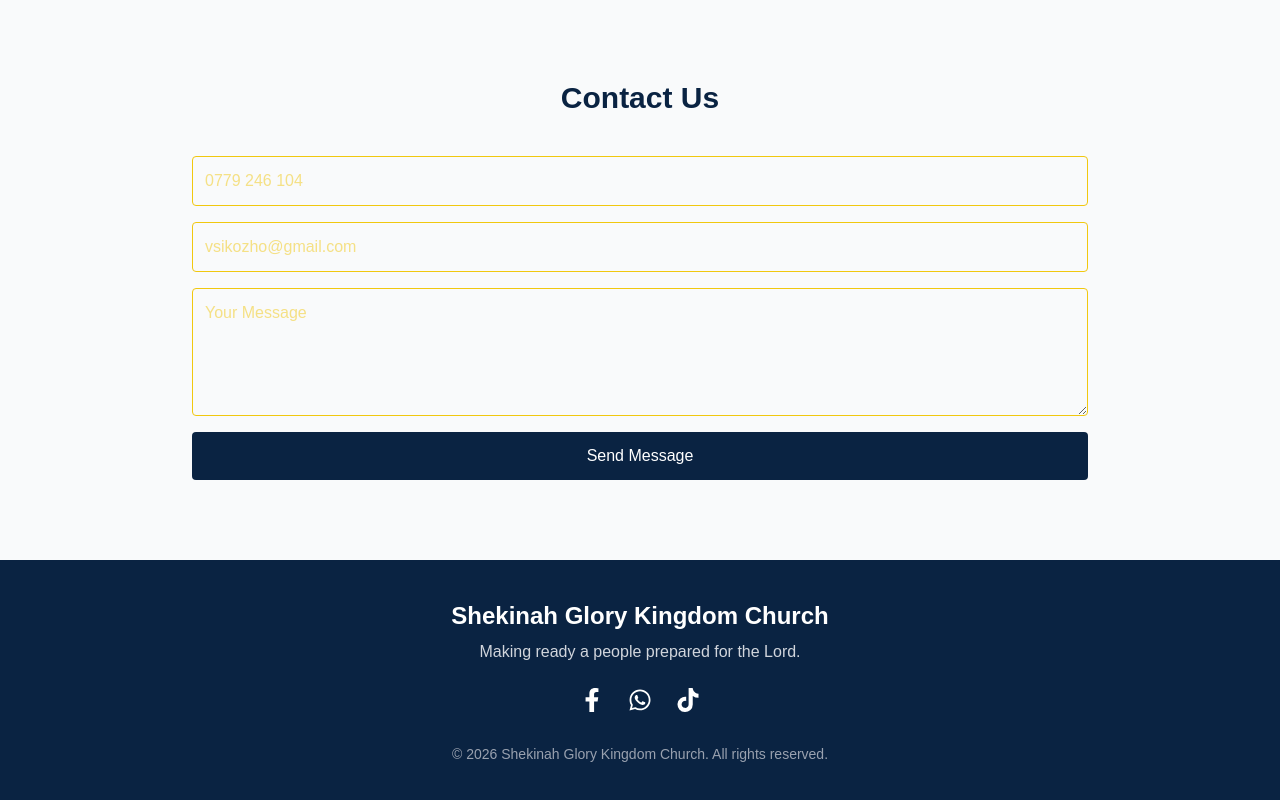
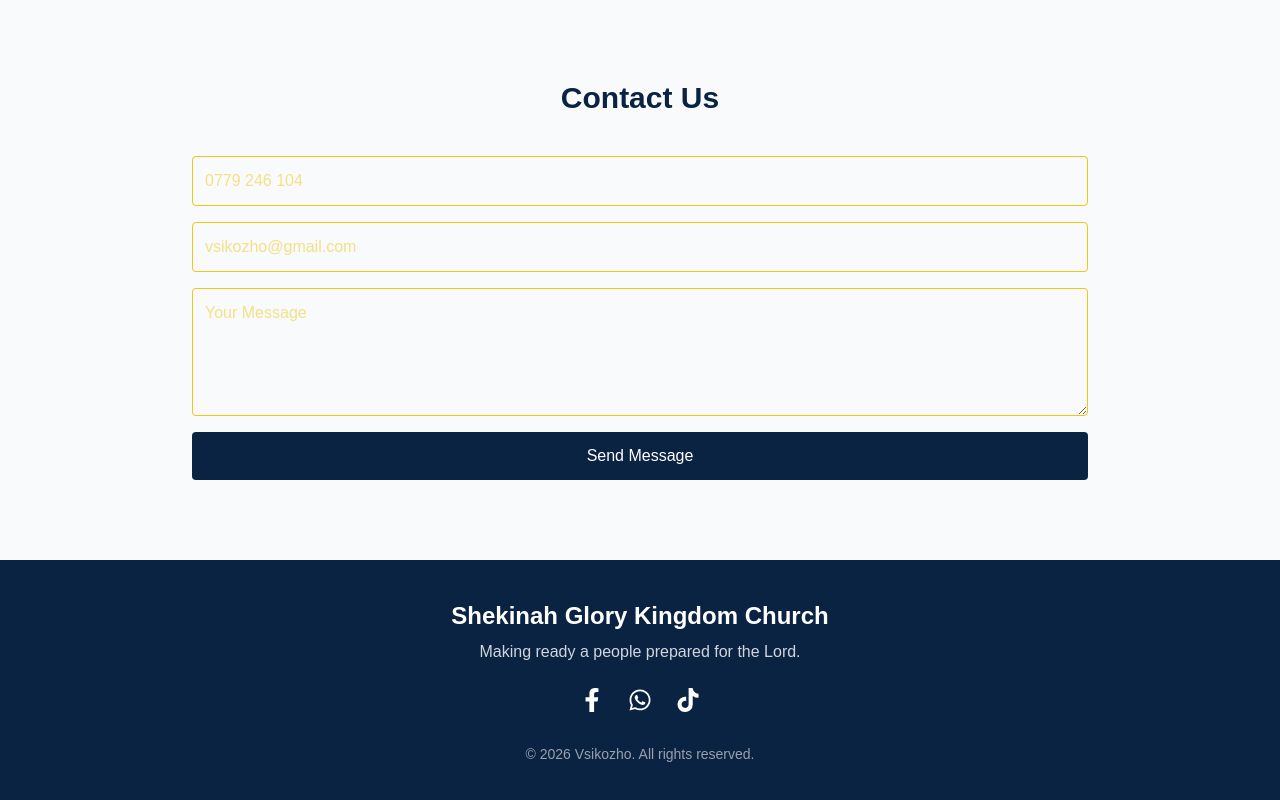
Before and after one commit to Vengie1/churchweb, a Next.js app: page / in a window 1280 px wide. Shown: the part 4626-5426 px from the top of the page. Built offline with nearby package versions, Linux system fonts and the light colour scheme.

Commit message:
small updates

```diff
--- a/components/Footer.tsx
+++ b/components/Footer.tsx
@@ -3,7 +3,6 @@ import {
   FaWhatsapp,
   FaTiktok,
 } from "react-icons/fa";
-
 export default function Footer() {
   return (
     <footer className="bg-[#0A2342] text-white py-10">
@@ -50,7 +49,7 @@ export default function Footer() {
         </div>
 
         <p className="mt-8 text-sm text-gray-400">
-          © {new Date().getFullYear()} Shekinah Glory Kingdom Church. All rights reserved.
+          © {new Date().getFullYear()} Vsikozho. All rights reserved.
         </p>
 
       </div>
```
